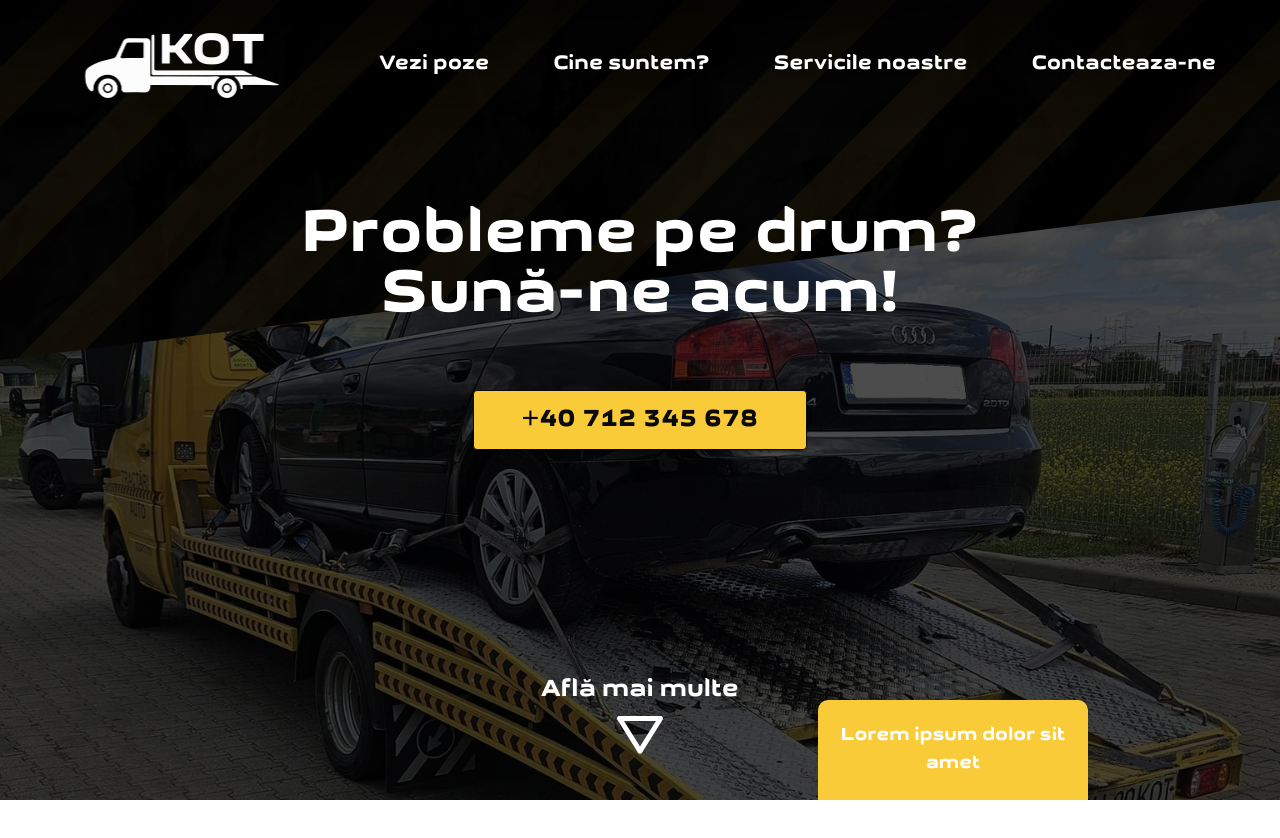
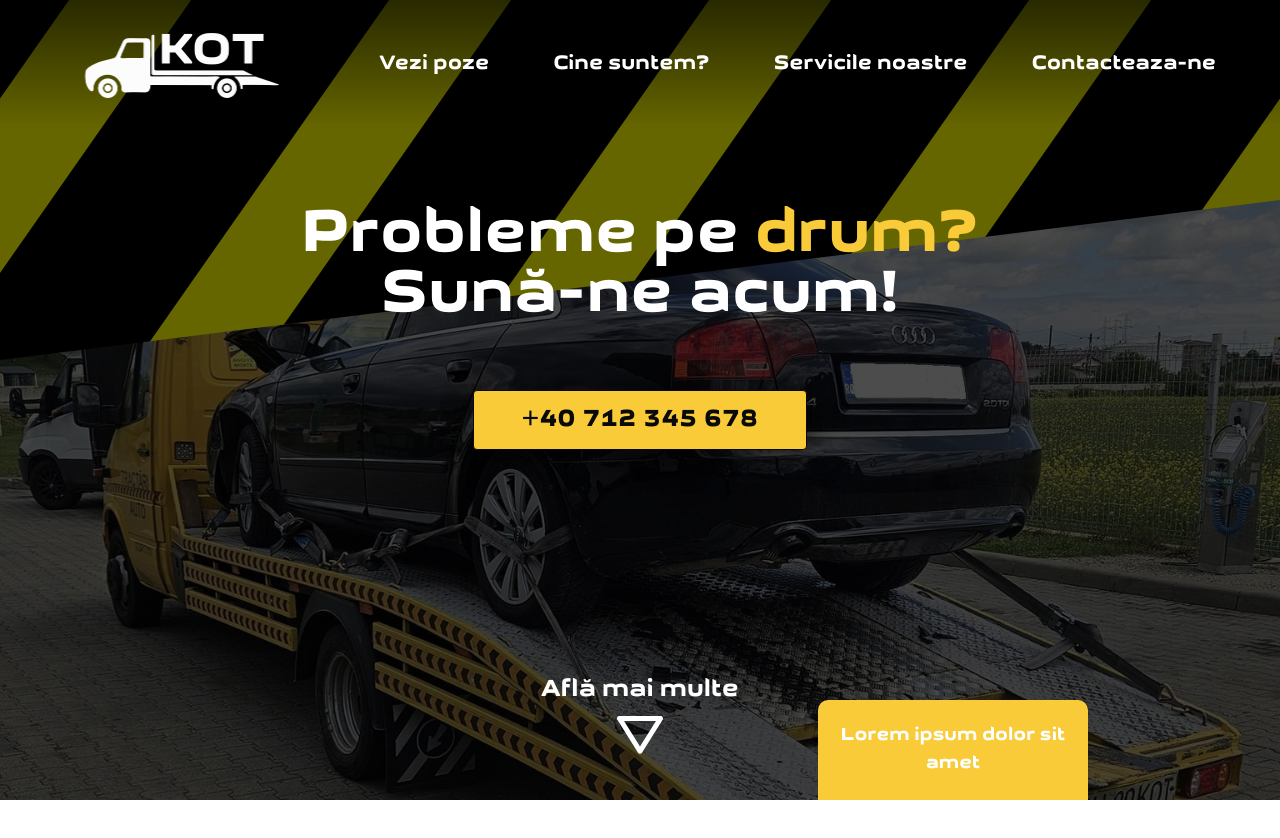
Before and after one commit to Stefan2834/tractari, a Next.js app: page / in a window 1280 px wide. Shown: the top 838 px of the page. Built offline with nearby package versions, Linux system fonts and the light colour scheme.

Commit message:
just some modifications

```diff
--- a/package.json
+++ b/package.json
@@ -14,6 +14,7 @@
     "@mui/icons-material": "^5.15.18",
     "@mui/material": "^5.15.18",
     "axios": "^1.7.2",
+    "gsap": "^3.12.5",
     "next": "^14.2.3",
     "next-auth": "^4.24.7",
     "react": "^18",
--- a/src/app/globals.css
+++ b/src/app/globals.css
@@ -35,17 +35,27 @@ body {
 }
 
 .bg-main-1 {
+	background-color: black;
+	width: calc(100% + 300px);
+	height: 100%;
+	top: 0;
+	left: -300px;
 	position: absolute;
-	top: 0;
-	bottom: 0;
-	width: 100%;
-	height: 100%;
-	background-image: url(../../public/photo/bg-main-1.png);
-	background-position: center;
-	background-size: cover;
-	background-color: rgba(0, 0, 0, 0.4);
-	background-blend-mode: soft-light;
-	background-repeat: no-repeat;
+	overflow: hidden;
+	display: flex;
+	align-items: center;
+	justify-content: space-between;
+	flex-wrap: wrap;
+}
+.bg-elem {
+	transform: rotate(35deg);
+	transform-origin: center;
+	width: 100px;
+	height: 200%;
+	margin: 0 100px;
+	top: -50%;
+	position: relative;
+	background-color: rgba(255, 255, 0, 0.4);
 }
 
 .bg-main-2 {
@@ -112,7 +122,7 @@ body {
 .grad {
 	background: linear-gradient(
 		0deg,
-		rgba(0, 0, 0, 0.0) 0%,
+		rgba(0, 0, 0, 0) 0%,
 		rgba(0, 0, 0, 0.6) 100%
 	);
 }
--- a/src/pages/index.tsx
+++ b/src/pages/index.tsx
@@ -1,22 +1,62 @@
-import React from "react";
+import React, { useState, useEffect } from "react";
 import { Button } from "@mui/material";
 import Navbar from "../components/Navbar";
 import ChangeHistoryRoundedIcon from "@mui/icons-material/ChangeHistoryRounded";
+import { useTheme } from "@mui/material/styles";
+
+import { styled } from "@mui/system";
+
+const StyledIcon = styled(ChangeHistoryRoundedIcon)(({ theme }) => ({
+	color: "white",
+	fontSize: "60px",
+	marginBottom: theme.spacing(8),
+	transform: "rotate(180deg)",
+}));
 
 export default function Home() {
+	const theme = useTheme();
+	const [scroll, setScroll] = useState(0);
+
+	useEffect(() => {
+		const handleScroll = () => {
+			console.log("Current scroll: ", window.scrollY);
+			console.log("Previous scroll: ", scroll);
+			setScroll(window.scrollY);
+		};
+
+		window.addEventListener("scroll", handleScroll);
+
+		return () => {
+			window.removeEventListener("scroll", handleScroll);
+		};
+	}, []);
+
 	return (
 		<div className="w-full font" style={{ height: "200vh" }}>
 			<Navbar />
-			<div className="bg-main-1" />
+			<div className="bg-main-1">
+				<div className="bg-elem" />
+				<div className="bg-elem" />
+				<div className="bg-elem" />
+				<div className="bg-elem" />
+				<div className="bg-elem" />
+				<div className="bg-elem" />
+				<div className="bg-elem" />
+			</div>
 			<div className="bg-main-2" />
 			<div className="absolute-div">
-				<span className="text-white text-center text-lg">Lorem ipsum dolor sit amet</span>
+				<span className="text-white text-center text-lg">
+					Lorem ipsum dolor sit amet
+				</span>
 			</div>
 			<div className="w-full h-screen text-2xl flex items-center justify-between flex-col z-10 relative">
 				<div />
 				<div className="flex items-center justify-center flex-col w-full">
 					<span className="text-white text-center text-6xl mb-8">
-						Probleme pe drum?
+						Probleme pe{" "}
+						<span style={{ color: theme?.palette?.primary?.main }}>
+							drum?
+						</span>
 						<br />
 						Sună-ne acum!
 					</span>
@@ -32,6 +72,7 @@ export default function Home() {
 							px: 6,
 							py: 1,
 							border: "1px solid",
+							boxShadow: "5px 6px 34px -3px rgba(0,0,0,0.75)",
 							backgroundColor: "primary.main",
 							"&:hover": {
 								color: "white",
@@ -44,14 +85,7 @@ export default function Home() {
 				</div>
 				<div className="h-24 flex flex-col text-white items-center justify-center cursor-pointer p-2 down-hover">
 					<span>Află mai multe</span>
-					<ChangeHistoryRoundedIcon
-						sx={{
-							color:"white",
-							fontSize: "60px",
-							mb: 8,
-							transform: "rotate(180deg)",
-						}}
-					/>
+					<StyledIcon />
 				</div>
 			</div>
 		</div>
--- a/src/pages/test.tsx
+++ b/src/pages/test.tsx
@@ -1,5 +1,5 @@
 import React from "react";
 
 export default function test() {
-	return <div className="main"></div>;
+	return <div className="paper">test</div>;
 }
```
Also changed, not shown: src/components/Layout.tsx (line endings or trailing spaces), 1 other file (tests, documents, lock files or other folders).
